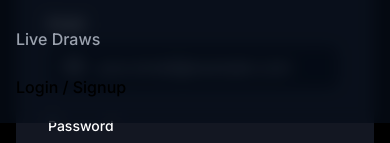
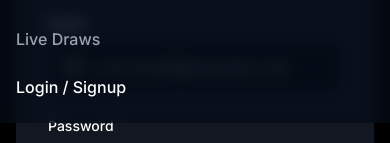
Before and after one commit to asir131/tmg, a React (Vite) app: page /login in a window 390 px wide. Both pictures are taken after a click on the button 354 px from the left and 40 px from the top of the page. Shown: the part 317-460 px from the top of the page. Built offline with nearby package versions, Linux system fonts and the light colour scheme.

Commit message:
Hamburger Menu Visibility

```diff
--- a/src/components/layout/Header.tsx
+++ b/src/components/layout/Header.tsx
@@ -237,7 +237,7 @@ export function Header() {
                 <Link
                   to="/login"
                   onClick={() => setIsMenuOpen(false)}
-                  className="block py-2 text-base font-medium text-accent"
+                  className="block py-2 text-base font-medium text-white hover:text-accent transition-colors"
                 >
                   Login / Signup
                 </Link>
```
